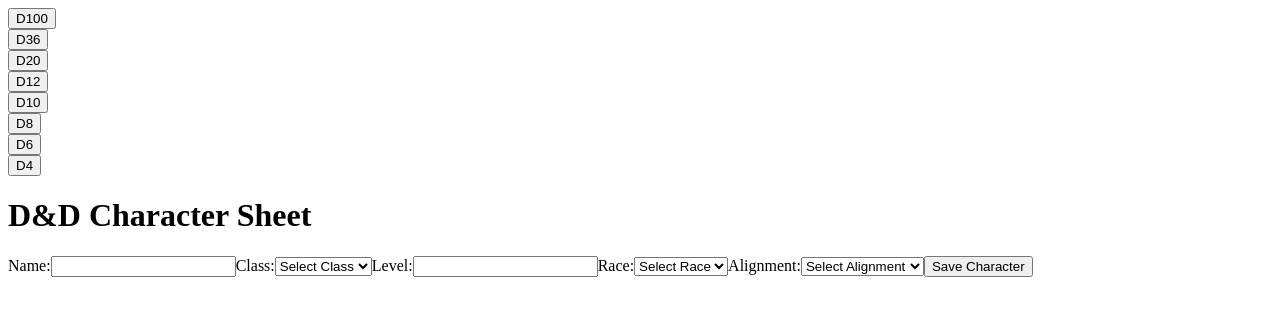
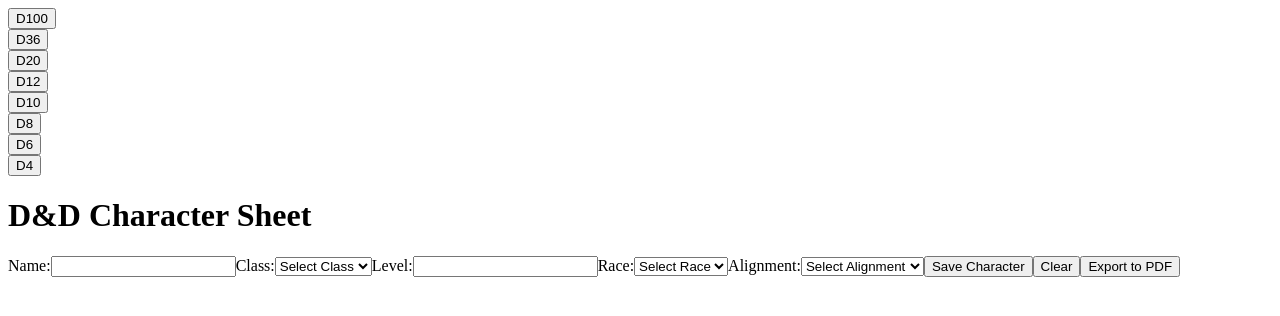
Before and after one commit to Ty-Ap/dnd-companion-app, a React (Create React App) app: page / in a window 1280 px wide. Shown: the top 316 px of the page. Built offline with nearby package versions, Linux system fonts and the light colour scheme.

Commit message:
added rudimentary PDF export for char sheet. may need to refactor and condense soon

```diff
--- a/package.json
+++ b/package.json
@@ -6,6 +6,7 @@
     "@testing-library/jest-dom": "^5.16.5",
     "@testing-library/react": "^13.4.0",
     "@testing-library/user-event": "^13.5.0",
+    "jspdf": "^2.5.1",
     "react": "^18.2.0",
     "react-dom": "^18.2.0",
     "react-scripts": "5.0.1",
--- a/src/Components/CharacterSheet.jsx
+++ b/src/Components/CharacterSheet.jsx
@@ -1,4 +1,5 @@
 import React, { useState, useEffect } from 'react';
+import jsPDF from 'jspdf';
 
 const CharacterSheet = () => {
   const [characterData, setCharacterData] = useState({
@@ -28,6 +29,29 @@
     e.preventDefault();
     // Store character data in local storage
     localStorage.setItem('characterData', JSON.stringify(characterData));
+  };
+
+  const handleClear = () => {
+    setCharacterData({
+      name: '',
+      class: '',
+      level: '',
+      race: '',
+      alignment: '',
+    });
+  };
+
+  const exportToPDF = () => {
+    const doc = new jsPDF();
+
+    doc.text('D&D Character Sheet', 10, 10);
+    doc.text(`Name: ${characterData.name}`, 10, 20);
+    doc.text(`Class: ${characterData.class}`, 10, 30);
+    doc.text(`Level: ${characterData.level}`, 10, 40);
+    doc.text(`Race: ${characterData.race}`, 10, 50);
+    doc.text(`Alignment: ${characterData.alignment}`, 10, 60);
+
+    doc.save('character_sheet.pdf');
   };
 
   return (
@@ -121,6 +145,9 @@
           </select>
         </label>
         <button type="submit">Save Character</button>
+        {/* could also use reset button type below instead of using handleClear function, but I prefer this for clarity. */}
+        <button type="button" onClick={handleClear}>Clear</button>
+        <button type="button" onClick={exportToPDF}>Export to PDF</button>
       </form>
     </div>
   );
```
Also changed, not shown: 1 other file (tests, documents, lock files or other folders).
